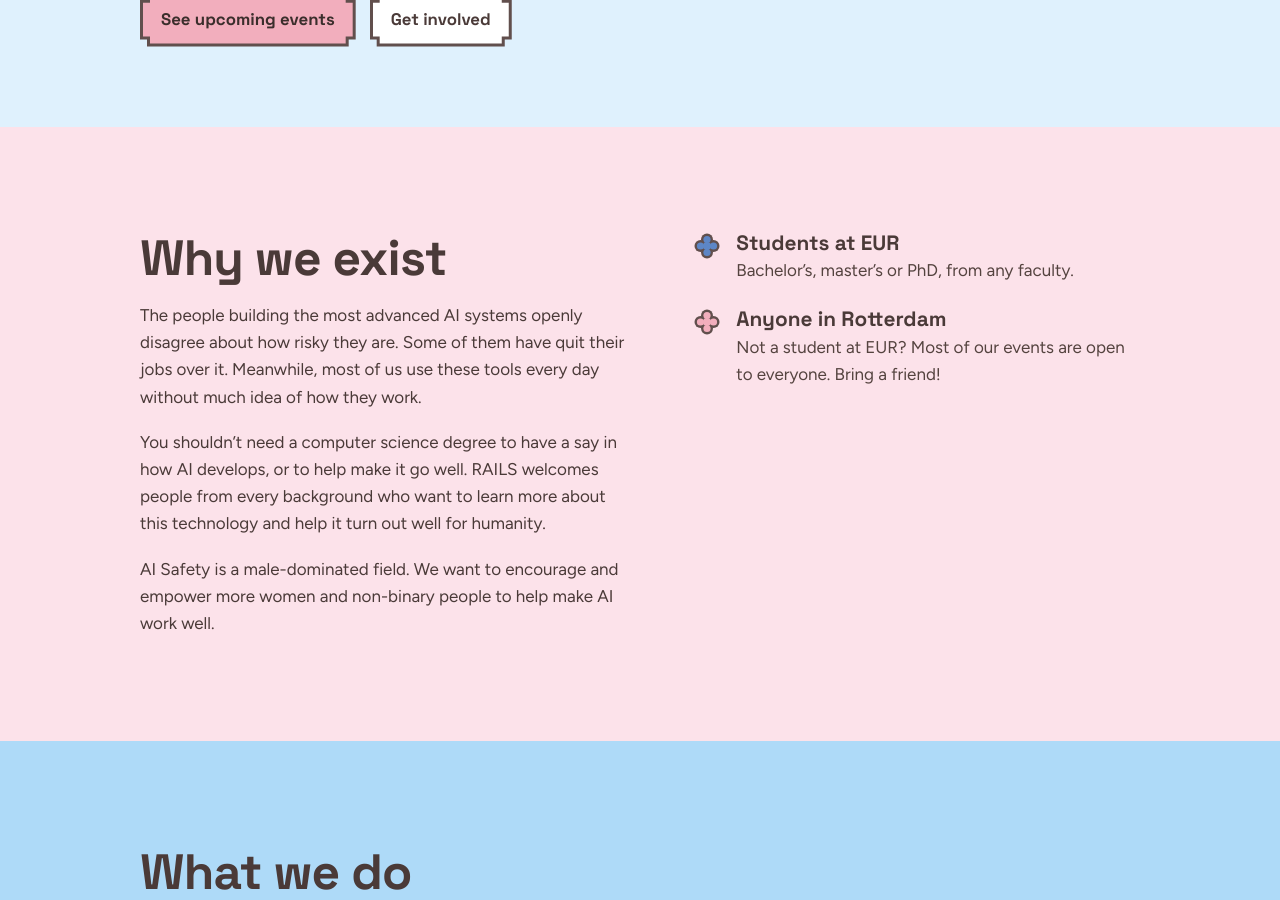
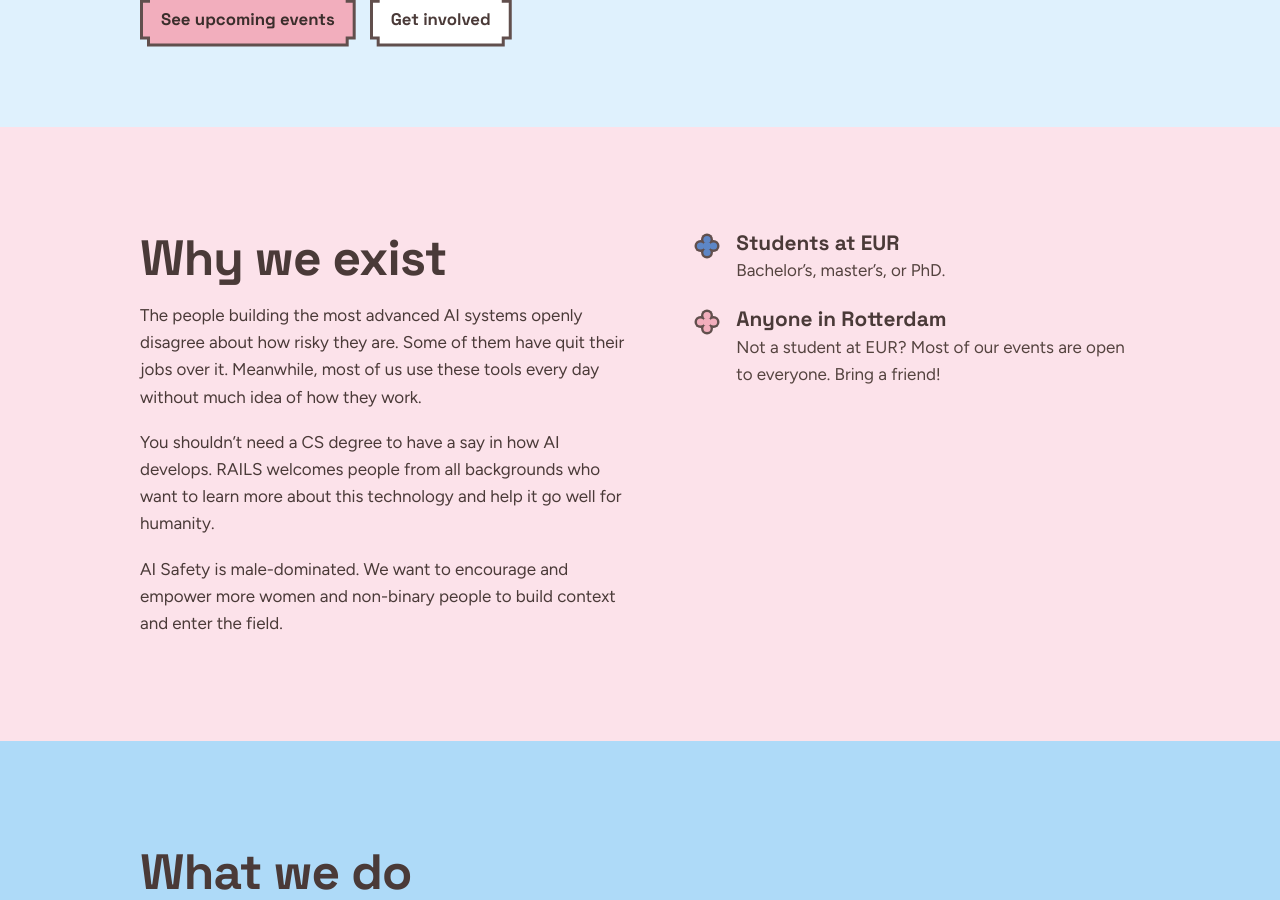
Before and after one commit to RAILS010/rails010-site, a Jekyll site: the page built from index.html, in a window 1280 px wide and 900 px high, scrolled down 494 px. Built offline with Jekyll 4.4.1, drawn with Linux system fonts in a browser that asks for light colours.

Commit message:
Update _data/content.yml (via Pages CMS)

```diff
--- a/_data/content.yml
+++ b/_data/content.yml
@@ -15,15 +15,14 @@ why:
     - text: The people building the most advanced AI systems openly disagree about how
         risky they are. Some of them have quit their jobs over it. Meanwhile,
         most of us use these tools every day without much idea of how they work.
-    - text: You shouldn't need a computer science degree to have a say in how AI
-        develops, or to help make it go well. RAILS welcomes people from every
-        background who want to learn more about this technology and help it turn
-        out well for humanity.
-    - text: "AI Safety is a male-dominated field. We want to encourage and empower
-        more women and non-binary people to help make AI work well. "
+    - text: You shouldn't need a CS degree to have a say in how AI develops. RAILS
+        welcomes people from all backgrounds who want to learn more about this
+        technology and help it go well for humanity.
+    - text: "AI Safety is male-dominated. We want to encourage and empower more women
+        and non-binary people to build context and enter the field. "
   audiences:
     - title: Students at EUR
-      text: Bachelor's, master's or PhD, from any faculty.
+      text: Bachelor's, master's, or PhD.
     - title: Anyone in Rotterdam
       text: Not a student at EUR? Most of our events are open to everyone. Bring a
         friend!
```
